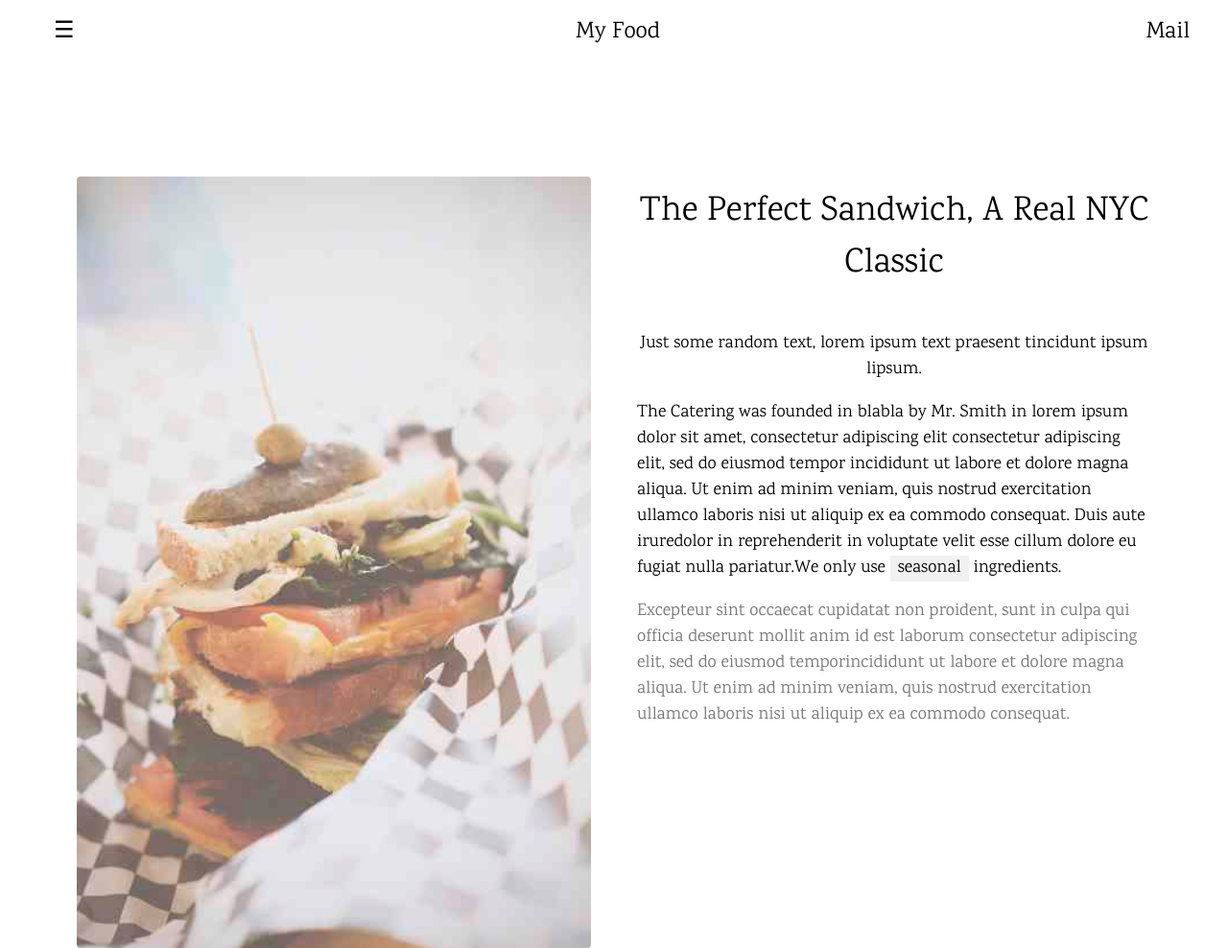
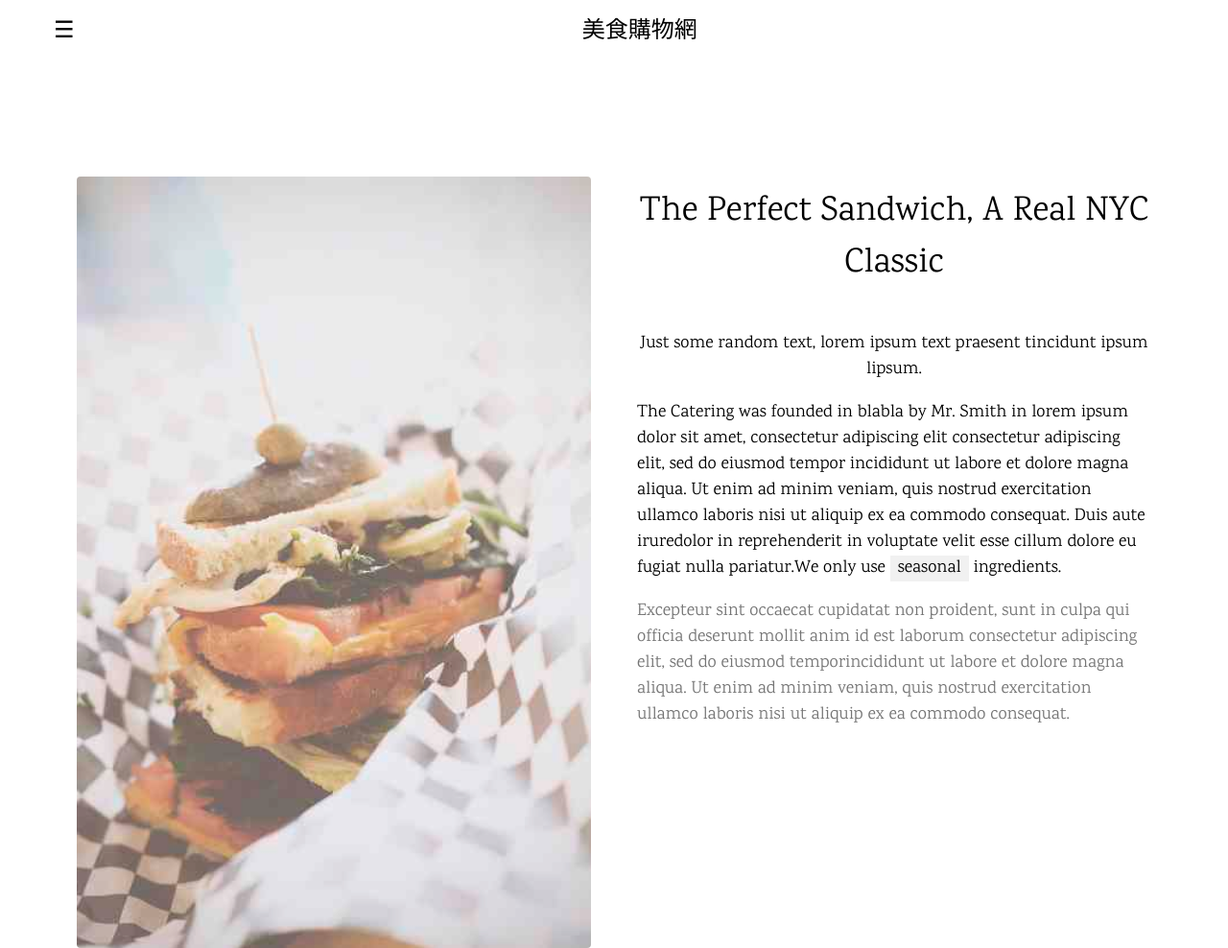
Before and after one commit to dyhungtt/dyhungtt.github.io, a plain HTML site: page EC_Details1.html in a window 1280 px wide. Shown: the top 988 px of the page at 96% size. Drawn offline with nearby package versions, Linux system fonts and the light colour scheme.

Commit message:
Add files via upload

```diff
--- a/EC_Details1.html
+++ b/EC_Details1.html
@@ -17,16 +17,15 @@ body,h1,h2,h3,h4,h5,h6 {font-family: "Karma", sans-serif}
 <nav class="w3-sidebar w3-bar-block w3-card w3-top w3-xlarge w3-animate-left" style="display:none;z-index:2;width:40%;min-width:300px" id="mySidebar">
   <a href="javascript:void(0)" onclick="w3_close()"
   class="w3-bar-item w3-button">Close Menu</a>
-  <a href="#food" onclick="w3_close()" class="w3-bar-item w3-button">Food</a>
-  <a href="#about" onclick="w3_close()" class="w3-bar-item w3-button">About</a>
+  <a href="EC.html" onclick="w3_close()" class="w3-bar-item w3-button">Home</a>
 </nav>
 
 <!-- Top menu -->
 <div class="w3-top">
   <div class="w3-white w3-xlarge" style="max-width:1200px;margin:auto">
     <div class="w3-button w3-padding-16 w3-left" onclick="w3_open()">☰</div>
-    <div class="w3-right w3-padding-16">Mail</div>
-    <div class="w3-center w3-padding-16">My Food</div>
+    <div class="w3-right w3-padding-16"></div>
+    <div class="w3-center w3-padding-16">美食購物網</div>
   </div>
 </div>
 
```
Also changed, not shown: EC_Details2.html (+3 -4 lines), EC_Details3.html (+3 -4 lines), EC_Details4.html (+3 -4 lines), EC_Details5.html (+3 -4 lines), EC_Details6.html (+3 -4 lines), EC_Details7.html (+3 -4 lines).
